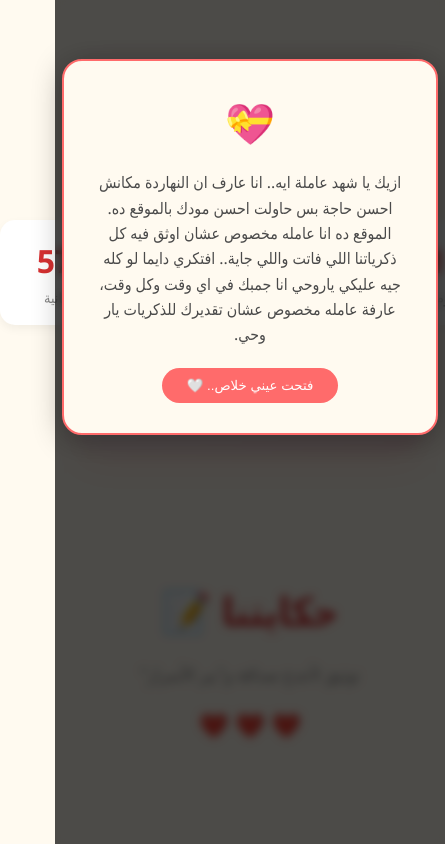
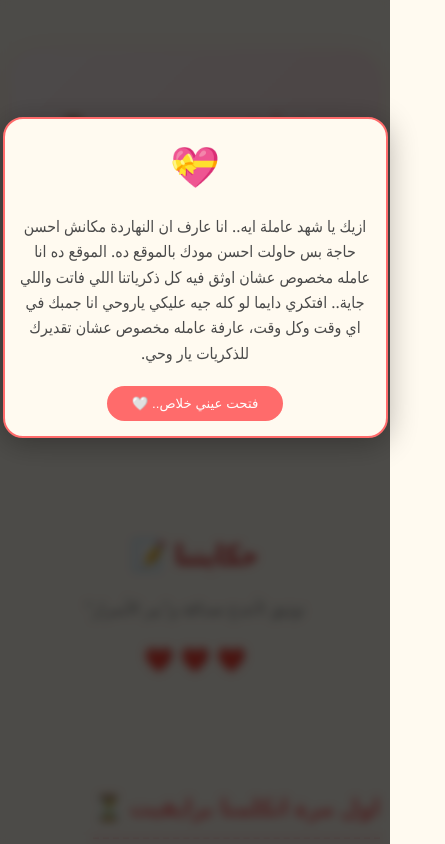
Before and after one commit to engmahmoudmetwally639-cmyk/Shahd, a plain HTML site: page index.html in a window 390 px wide. Shown: the top 844 px of the page, 445 px wide, since content can reach past the window. Drawn offline with Linux system fonts and the light colour scheme.

Commit message:
Update style.css

```diff
--- a/style.css
+++ b/style.css
@@ -309,3 +309,46 @@ footer {
 }
 
 .heart-icon { font-size: 40px; display: block; margin-bottom: 10px; }
+/* تنسيقات خاصة للموبايل (شاشات أقل من 768px) */
+@media screen and (max-width: 768px) {
+    body {
+        padding: 10px; /* تقليل المسافات الجانبية */
+    }
+
+    h1 {
+        font-size: 1.8em; /* تصغير العنوان الرئيسي عشان مياخدش سطرين */
+    }
+
+    /* تصغير عداد الوقت عشان ييجي جنب بعضه */
+    #friendship-timer {
+        gap: 8px;
+    }
+
+    .time-unit {
+        min-width: 60px;
+        padding: 10px 5px;
+    }
+
+    .time-unit span {
+        font-size: 1.2em;
+    }
+
+    /* تظبيط عرض الكروت (الكهف والتايم لاين) */
+    .event, .modal-content, .song-card {
+        width: 90% !important;
+        margin: 10px auto;
+        padding: 15px;
+    }
+
+    /* تظبيط الـ Slideshow */
+    .slider-controls button {
+        padding: 8px 15px;
+        font-size: 0.9em;
+    }
+
+    /* تظبيط الرسالة المنبثقة (Modal) */
+    .modal-content {
+        margin: 30% auto; /* تنزيل الرسالة لمنتصف شاشة الموبايل */
+        width: 85%;
+    }
+}
```
